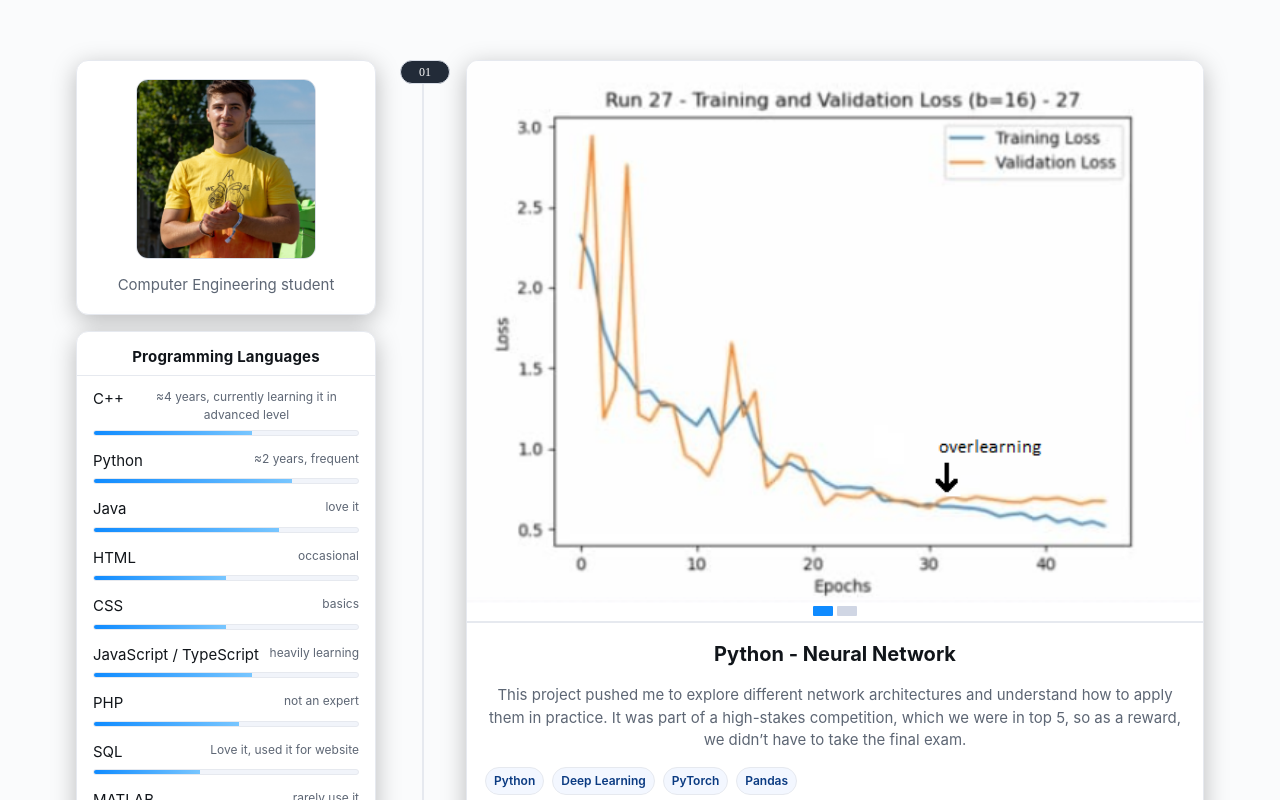
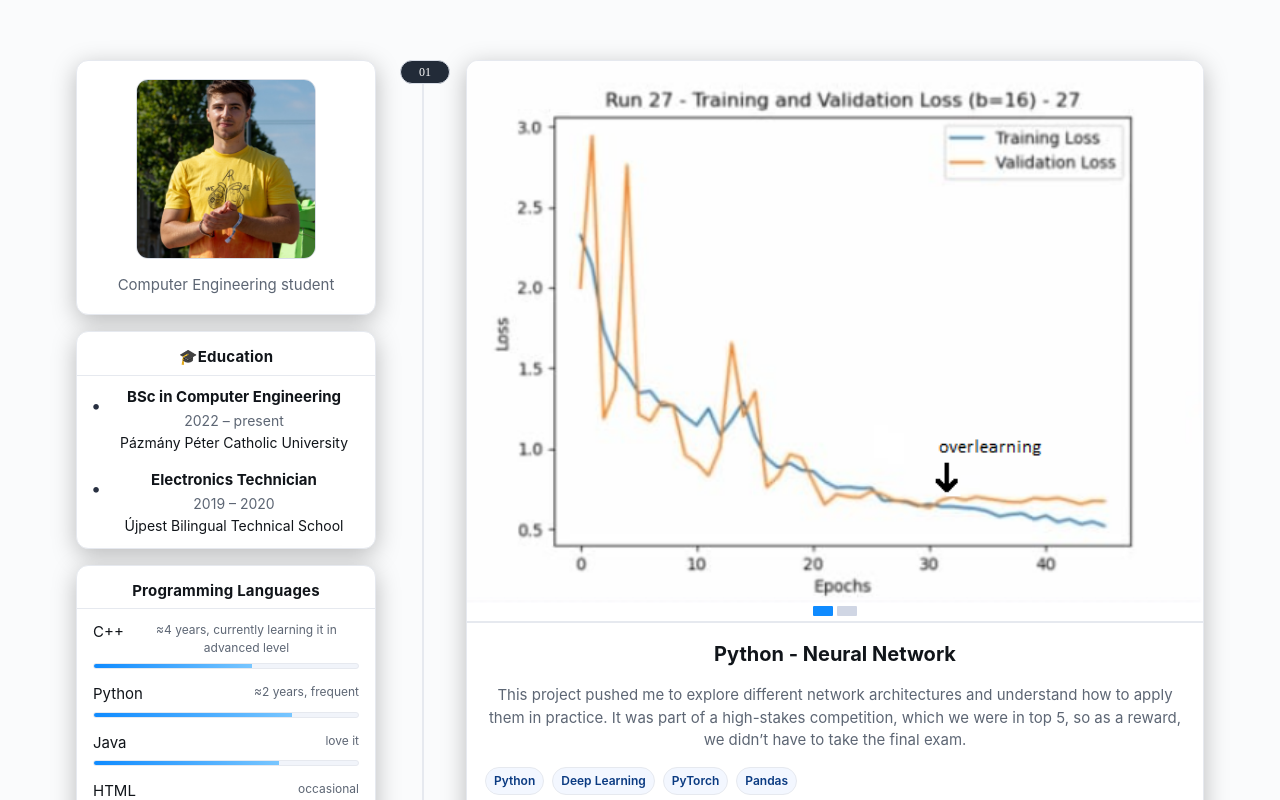
Before and after one commit to Andrssss/portfolio, a React (Vite) app: page / in a window 1280 px wide. Shown: the top 800 px of the page. Built offline with nearby package versions, Linux system fonts and the light colour scheme.

Commit message:
ver5 - education

```diff
--- a/src/Portfolio.jsx
+++ b/src/Portfolio.jsx
@@ -19,6 +19,22 @@ const javaImgs = Object.entries(
 const pythonImgs = Object.entries(
   import.meta.glob("./assets/portfolio/works/python_autolab/*.{png,jpg,jpeg}", { eager: true, import: "default" })
 ).sort(([a],[b]) => a.localeCompare(b, undefined, { numeric: true })).map(([,m]) => m);
+
+
+/* ── Education ─────────────────────────────────────────────────────────── */
+const education = [
+  {
+    degree: "BSc in Computer Engineering",
+    school: "Pázmány Péter Catholic University ",
+    period: "2022 – present",
+  },
+  {
+    degree: "Electronics Technician",
+    school: "Újpest Bilingual Technical School",
+    period: "2019 – 2020",
+  },
+];
+
 
 /* ── Sidebar data ──────────────────────────────────────────────────────── */
 const skills = [
@@ -174,7 +190,8 @@ export default function Portfolio() {
     <section className="neo-wrap">
       <div className="neo-cols">
         {/* LEFT RAIL */}
-        <aside className="neo-rail">
+       <aside className="neo-rail">
+          {/* Profile */}
           <div className="neo-card neo-center neo-profileCard">
             <img className="neo-avatar" src={profileImg} alt="Profile" />
             <div>
@@ -182,6 +199,25 @@ export default function Portfolio() {
             </div>
           </div>
 
+          {/* Education */}
+          <div className="neo-card neo-edu">
+            <div className="neo-section neo-edu-head">
+              <span className="neo-edu-icon" aria-hidden>🎓</span>
+              <span>Education</span>
+            </div>
+
+            <ul className="neo-edu-list">
+            {education.map((e, i) => (
+              <li key={i} className="neo-edu-item">
+                <div className="neo-edu-degree">{e.degree}</div>
+                <div className="neo-edu-period">{e.period}</div>
+                <div className="neo-edu-school">{e.school}</div>
+              </li>
+            ))}
+          </ul>
+          </div>
+
+          {/* Skills */}
           <div className="neo-card">
             <div className="neo-section">Programming Languages</div>
             <div className="neo-skilllist">
@@ -199,6 +235,8 @@ export default function Portfolio() {
             </div>
           </div>
         </aside>
+
+
 
         {/* RIGHT COLUMN – unified cards */}
         <main className="neo-main">
@@ -258,7 +296,7 @@ export default function Portfolio() {
           }
           .neo-section{padding:14px 16px 6px;font-weight:700;letter-spacing:.2px;border-bottom:1px solid var(--line)}
 
-          .neo-rail{position:sticky;top:16px;height:fit-content;display:grid;gap:16px}
+          .neo-rail{top:16px;height:fit-content;display:grid;gap:16px}
           .neo-skilllist{padding:12px 16px 16px;display:grid;gap:14px}
           .neo-skill-head{display:flex;justify-content:space-between;gap:10px}
           .neo-skill-note{color:var(--muted);font-size:12px}
@@ -367,6 +405,53 @@ export default function Portfolio() {
 
 
 
+          /* Education -----------------------------------------------------*/
+          .neo-edu-list {
+            list-style: none;
+            margin: 0;
+            padding: 10px 14px 12px;
+            display: grid;
+            gap: 16px;
+          }
+
+          .neo-edu-item {
+            position: relative;
+            padding-left: 16px;
+          }
+
+          /* custom bullet */
+          .neo-edu-item::before {
+            content: "•";
+            position: absolute;
+            left: 0;
+            top: 0.35em;
+            font-size: 18px;
+            color: #283041;
+          }
+
+          .neo-edu-degree {
+            font-weight: 700;
+            margin-left: 0;
+            margin-bottom: 2px;
+          }
+
+          .neo-edu-period {
+            color: var(--muted);
+            font-size: 14px;
+            margin-bottom: 2px;
+          }
+
+          .neo-edu-school {
+            color: var(--ink);
+            font-size: 14px;
+            line-height: 1.4;
+            padding-left: 0px;
+          }
+
+
+
+
+
           /* ── MOBILE-first tweaks ───────────────────────────────────────── */
           @media (max-width:640px){
             .neo-wrap{padding:16px 12px 60px; font-size:14px}
```
Also changed, not shown: src/assets/portfolio/works/python_autolab/4.jpg (added).
